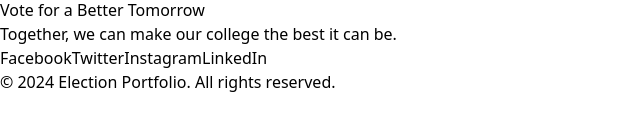
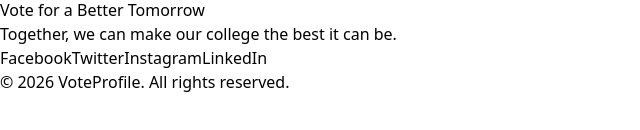
Before and after one commit to hrishikesh23-152-cloud/VoteProfile, a React (Vite) app in the folder frontend/: page / in a window 1280 px wide. Shown: the part 638-768 px from the top of the page, without its empty margins (0-640 px from the left). Built offline with nearby package versions, Linux system fonts and the light colour scheme; no server answers; the HTML template or start-up script is replaced by a standard one.

Commit message:
Update Footer.jsx

```diff
--- a/frontend/src/components/Footer.jsx
+++ b/frontend/src/components/Footer.jsx
@@ -22,7 +22,7 @@
             </a>
           </div>
           <div className="mt-8 pt-8 border-t border-gray-800 text-center text-gray-400">
-            <p>&copy; 2024 Election Portfolio. All rights reserved.</p>
+            <p>&copy; 2026 VoteProfile. All rights reserved.</p>
           </div>
         </div>
       </div>
```
